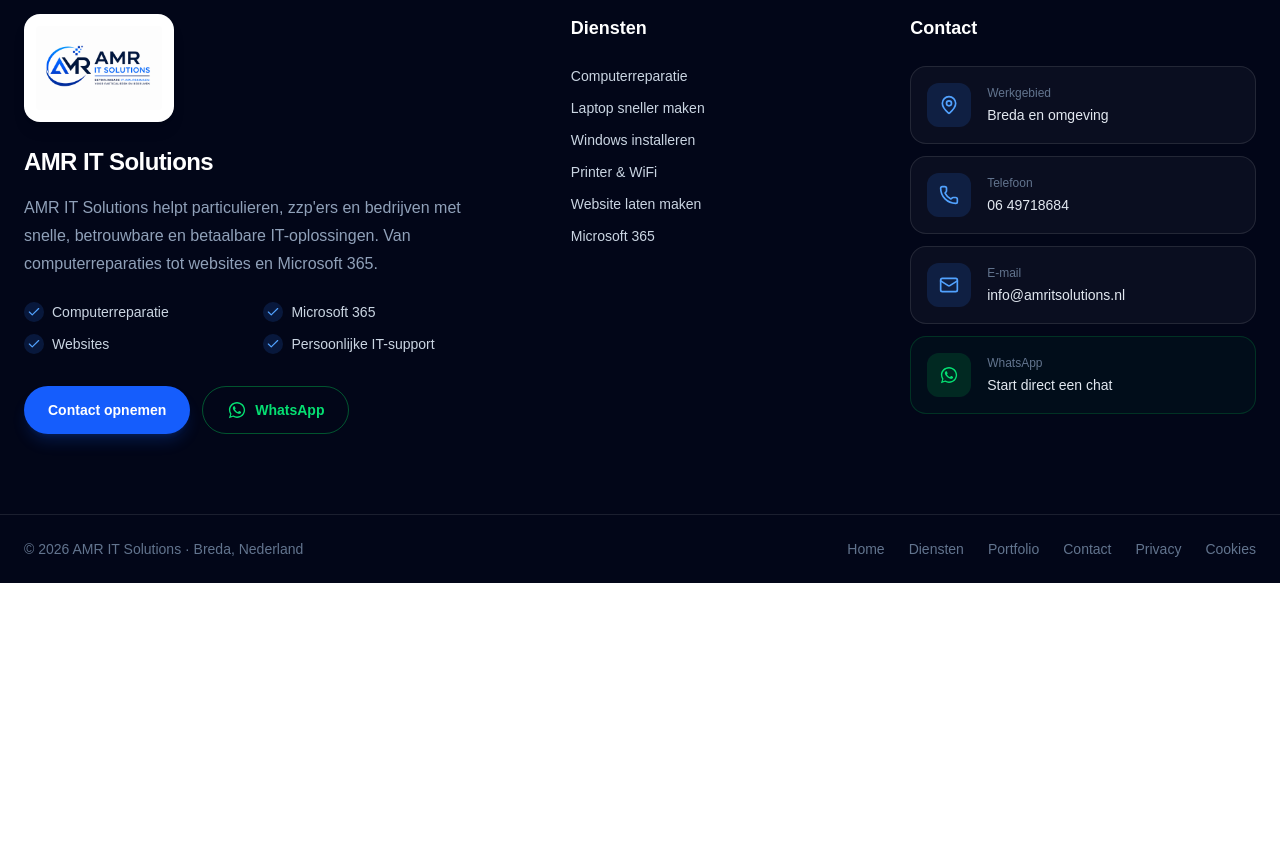
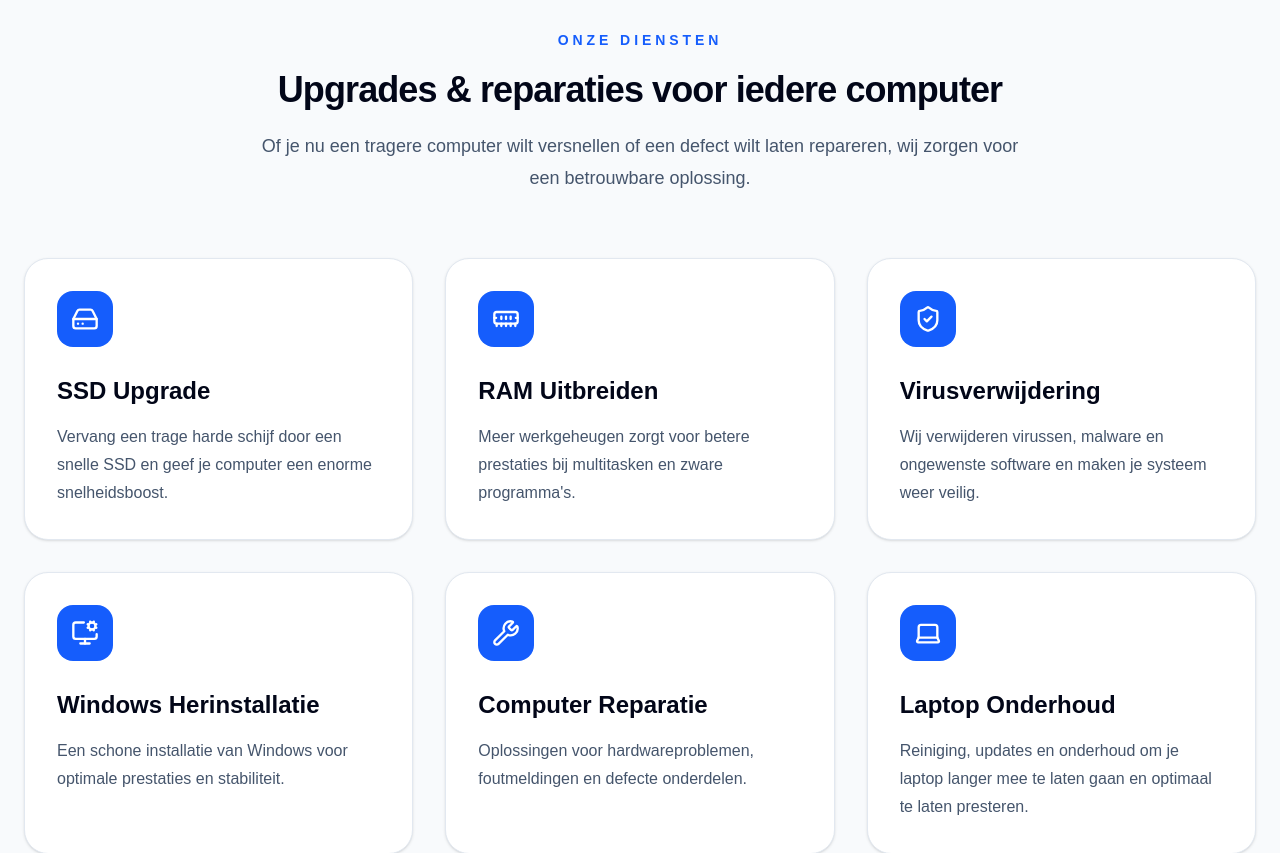
Before and after one commit to amritsolutions/amr-it-solutions, a Next.js app: page /computer-upgrade-reparatie in a window 1280 px wide. Shown: the part 920-1773 px from the top of the page. Before the commit the page ends 1503 px from the top, so only its background shows below. Built offline with nearby package versions, Linux system fonts and the light colour scheme.

Commit message:
it support breda

```diff
--- a/app/computer-upgrade-reparatie/page.tsx
+++ b/app/computer-upgrade-reparatie/page.tsx
@@ -1,5 +1,6 @@
 import type { Metadata } from "next";
 import ComputerUpgradeHero from "@/components/ComputerUpgradeHero";
+import ComputerUpgradeServices from "@/components/ComputerUpgradeServices";
 
 export const metadata: Metadata = {
   title: "Computer Upgrade & Reparatie Breda | AMR IT Solutions",
@@ -11,6 +12,7 @@ export default function ComputerUpgradePage() {
   return (
     <main className="min-h-screen bg-white">
       <ComputerUpgradeHero />
+      <ComputerUpgradeServices />
     </main>
   );
 }
--- /dev/null
+++ b/components/ComputerUpgradeServices.tsx
@@ -0,0 +1,91 @@
+import {
+  HardDrive,
+  MemoryStick,
+  ShieldCheck,
+  MonitorCog,
+  Wrench,
+  Laptop,
+} from "lucide-react";
+
+const services = [
+  {
+    Icon: HardDrive,
+    title: "SSD Upgrade",
+    description:
+      "Vervang een trage harde schijf door een snelle SSD en geef je computer een enorme snelheidsboost.",
+  },
+  {
+    Icon: MemoryStick,
+    title: "RAM Uitbreiden",
+    description:
+      "Meer werkgeheugen zorgt voor betere prestaties bij multitasken en zware programma's.",
+  },
+  {
+    Icon: ShieldCheck,
+    title: "Virusverwijdering",
+    description:
+      "Wij verwijderen virussen, malware en ongewenste software en maken je systeem weer veilig.",
+  },
+  {
+    Icon: MonitorCog,
+    title: "Windows Herinstallatie",
+    description:
+      "Een schone installatie van Windows voor optimale prestaties en stabiliteit.",
+  },
+  {
+    Icon: Wrench,
+    title: "Computer Reparatie",
+    description:
+      "Oplossingen voor hardwareproblemen, foutmeldingen en defecte onderdelen.",
+  },
+  {
+    Icon: Laptop,
+    title: "Laptop Onderhoud",
+    description:
+      "Reiniging, updates en onderhoud om je laptop langer mee te laten gaan en optimaal te laten presteren.",
+  },
+];
+
+export default function ComputerUpgradeServices() {
+  return (
+    <section className="bg-slate-50 px-6 py-24">
+      <div className="mx-auto max-w-7xl">
+        <div className="mx-auto max-w-3xl text-center">
+          <p className="text-sm font-extrabold uppercase tracking-[0.28em] text-blue-600">
+            Onze diensten
+          </p>
+
+          <h2 className="mt-5 text-3xl font-extrabold tracking-tight text-slate-950 sm:text-4xl">
+            Upgrades & reparaties voor iedere computer
+          </h2>
+
+          <p className="mt-5 text-lg leading-8 text-slate-600">
+            Of je nu een tragere computer wilt versnellen of een defect wilt
+            laten repareren, wij zorgen voor een betrouwbare oplossing.
+          </p>
+        </div>
+
+        <div className="mt-16 grid gap-8 md:grid-cols-2 lg:grid-cols-3">
+          {services.map(({ Icon, title, description }) => (
+            <article
+              key={title}
+              className="rounded-3xl border border-slate-200 bg-white p-8 shadow-sm transition-all duration-300 hover:-translate-y-1 hover:shadow-xl"
+            >
+              <div className="flex h-14 w-14 items-center justify-center rounded-2xl bg-blue-600 text-white">
+                <Icon className="h-7 w-7" />
+              </div>
+
+              <h3 className="mt-7 text-2xl font-bold text-slate-950">
+                {title}
+              </h3>
+
+              <p className="mt-4 leading-7 text-slate-600">
+                {description}
+              </p>
+            </article>
+          ))}
+        </div>
+      </div>
+    </section>
+  );
+}
```
